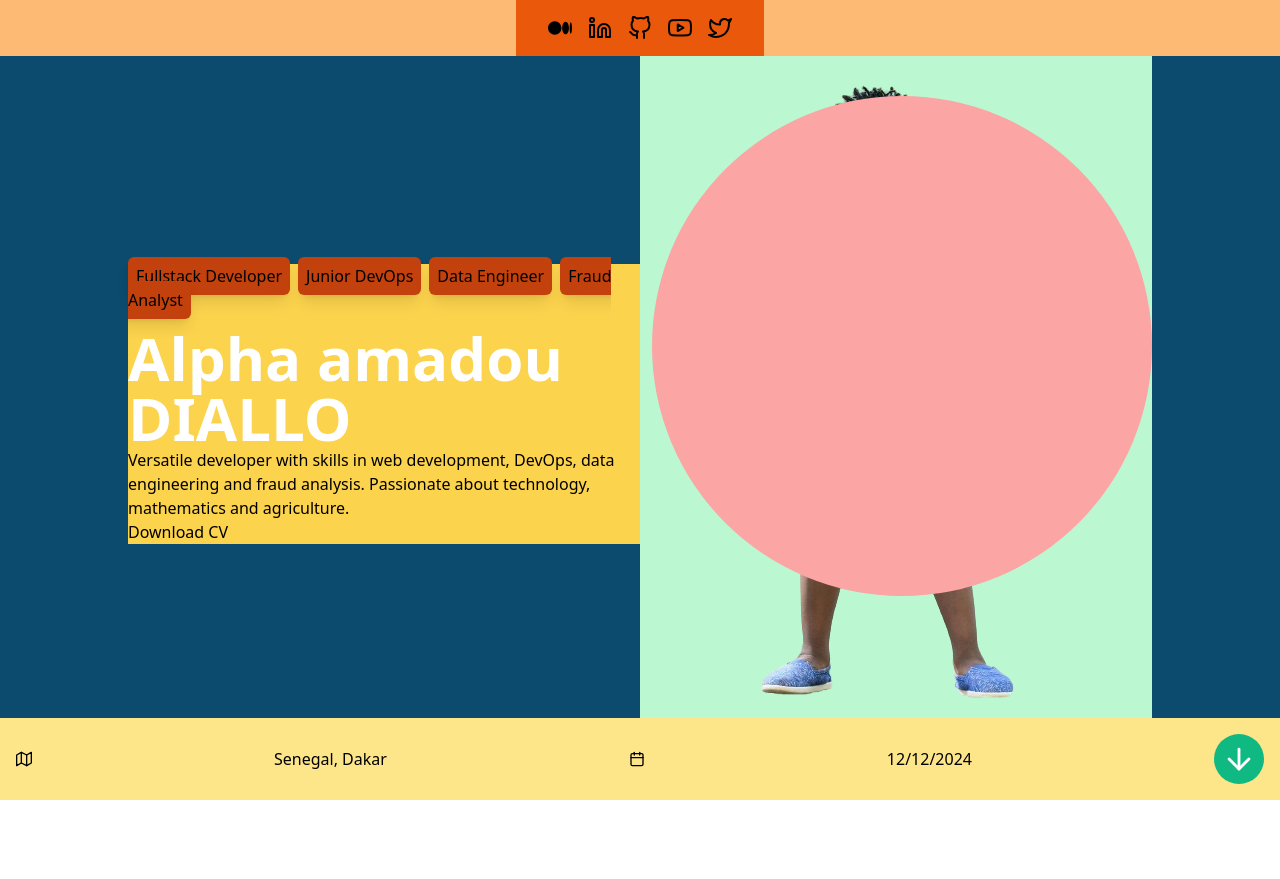
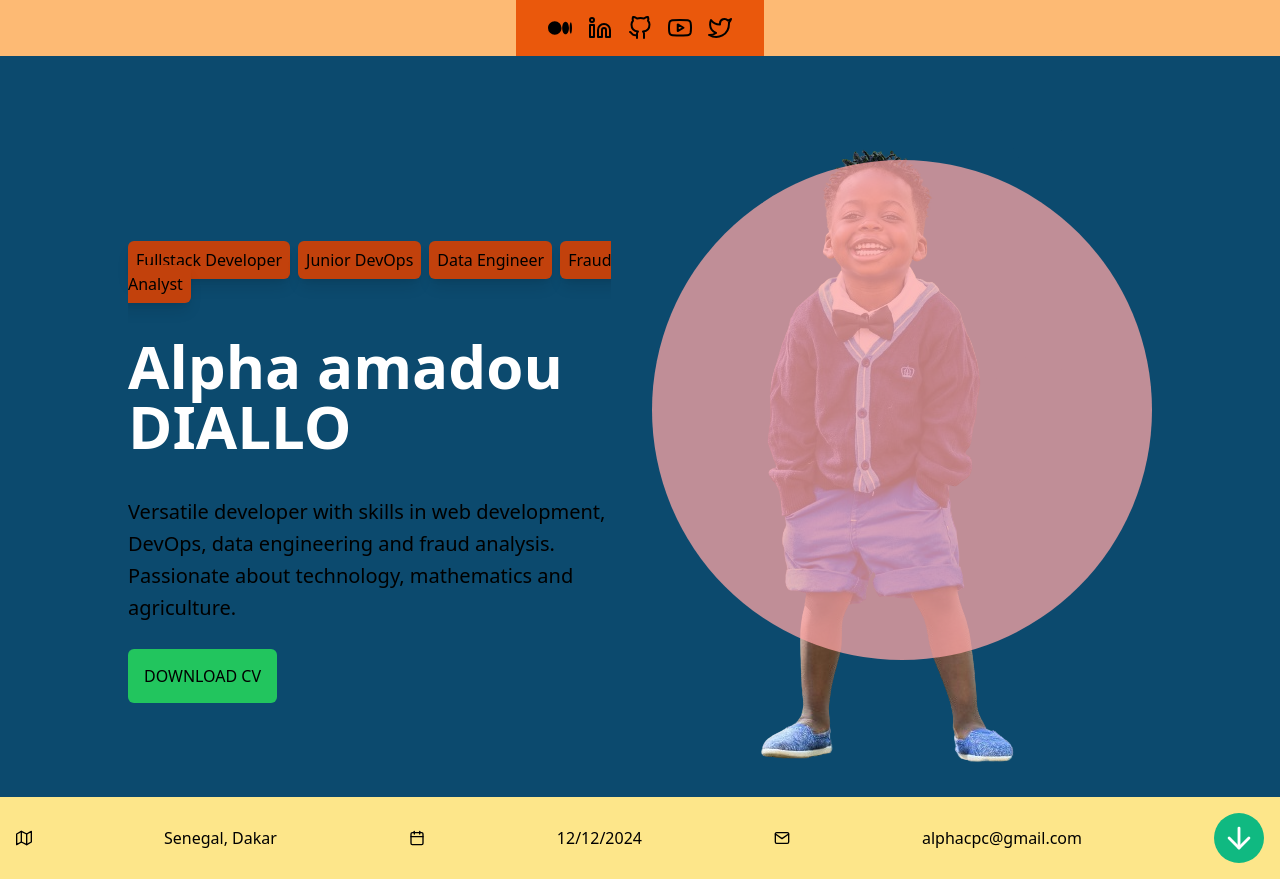
Before and after one commit to alphacpc/portfolio, a React (Create React App) app: page / in a window 1280 px wide. Before the commit the page ends 800 px from the top, so only its background shows below. Built offline with nearby package versions, Linux system fonts and the light colour scheme.

Commit message:
update design page

```diff
--- a/src/Components/shared/HeaderComponent.js
+++ b/src/Components/shared/HeaderComponent.js
@@ -1,7 +1,7 @@
 import React from 'react'
 import LinkSocialComponent from '../LinkSocialComponent'
 import { BsMedium } from 'react-icons/bs'
-import { FiGithub, FiLinkedin, FiTwitter, FiYoutube, FiMap, FiCalendar, FiArrowDown } from 'react-icons/fi'
+import { FiGithub, FiLinkedin, FiTwitter, FiYoutube, FiMap, FiCalendar, FiArrowDown, FiMail } from 'react-icons/fi'
 import url_image from "./../../Assets/Images/image.png"
 
 const HeaderComponent = () => {
@@ -17,26 +17,26 @@
                         </div>
                 </div>
 
-                <div className="relative flex items-center justify-between px-[10%]">
-                        <div className="bg-amber-300 flex-1">
+                <div className="relative flex items-center justify-between px-[10%] py-[5%]">
+                        <div className="flex-1">
                                 <div>
                                         <span className="bg-orange-700 p-2 rounded-md shadow-lg mr-2">Fullstack Developer</span>
                                         <span className="bg-orange-700 p-2 rounded-md shadow-lg mr-2">Junior DevOps</span>
                                         <span className="bg-orange-700 p-2 rounded-md shadow-lg mr-2">Data Engineer</span>
                                         <span className="bg-orange-700 p-2 rounded-md shadow-lg">Fraud Analyst</span>
                                 </div>
-                                <h1 className="font-semibold text-6xl mt-4 text-white">Alpha amadou DIALLO</h1>
-                                <p className="">
+                                <h1 className="font-semibold text-6xl mt-10 text-white">Alpha amadou DIALLO</h1>
+                                <p className="my-10 text-xl text leading-8">
                                         Versatile developer with skills in web development, DevOps,
                                         data engineering and fraud analysis. Passionate about technology, mathematics and agriculture.
                                 </p>
                                 <div>
-                                        <a href='#'>Download CV</a>
+                                        <a href='#' className="p-4 uppercase rounded-md bg-green-500">Download CV</a>
                                 </div>
                         </div>
-                        <div className="bg-green-200 relative flex justify-center flex-1">
-                                <div className="bg-red-300 p-[250px] -z-2 absolute top-10 right-0 rounded-full " />
+                        <div className="relative flex justify-center flex-1">
                                 <img src={url_image} alt="image" className=""/>
+                                <div className="bg-red-300 bg-po p-[250px] z-2 opacity-75 absolute top-10 right-0 rounded-full " />
                         </div>
                 </div>
 
@@ -44,6 +44,7 @@
                 <div className="p-4 bg-amber-200 absolute bottom-0 w-full flex items-center justify-between">
                         <FiMap/> Senegal, Dakar
                         <FiCalendar/> 12/12/2024
+                        <FiMail /> alphacpc@gmail.com
                         <FiArrowDown className="bg-emerald-500 rounded-full p-2" size={50} color='white'/>
                 </div>
       </header>
```
